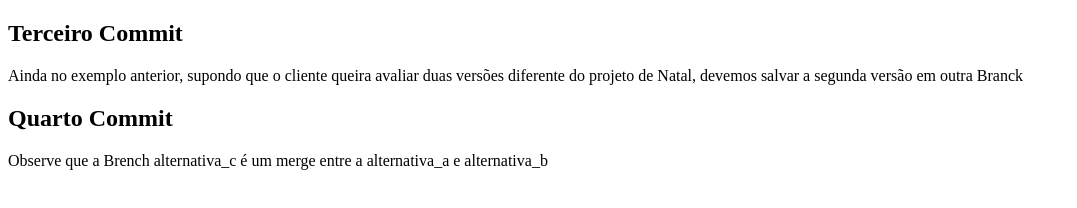
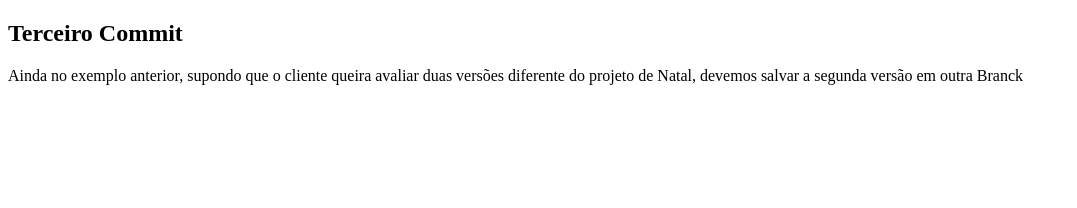
Before and after one commit to raphmonte/Git-Aula1, a plain HTML site: page index.html in a window 1280 px wide. Shown: the whole page, without its empty margins (0-1077 px from the left). Drawn offline with Linux system fonts and the light colour scheme.

Commit message:
reestabelecendo a Brench B

```diff
--- a/index.html
+++ b/index.html
@@ -8,7 +8,5 @@
 <body>
     <h2>Terceiro Commit</h2>
     <p>Ainda no exemplo anterior, supondo que o cliente queira avaliar duas versões diferente do projeto de Natal, devemos salvar a segunda versão em outra Branck </p>
-    <h2>Quarto Commit</h2>
-    <p>Observe que a Brench alternativa_c é um merge entre a alternativa_a e alternativa_b </p>
 </body>
 </html>
```
